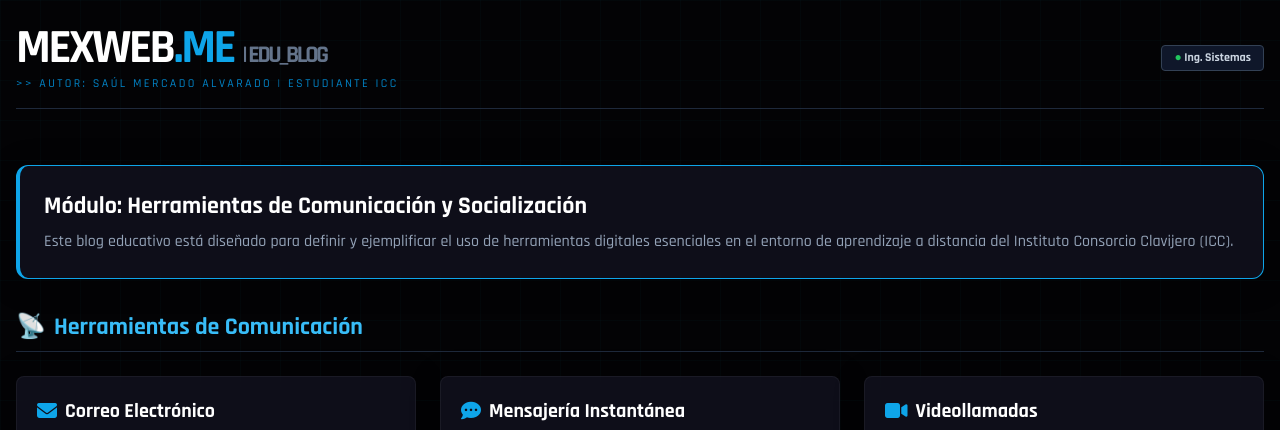
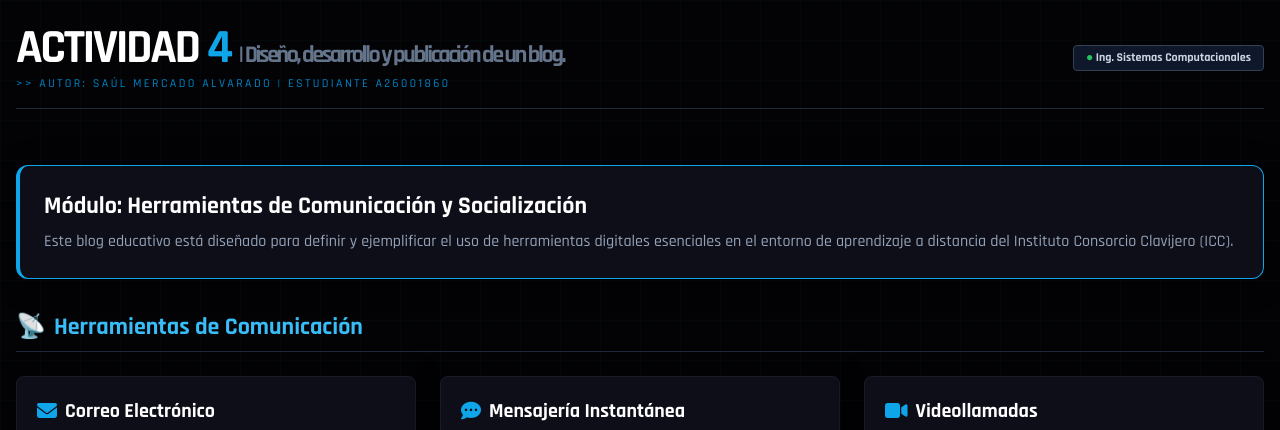
Before and after one commit to saulmx87/saulmx87.github.io, a plain HTML site: page ICC.html in a window 1280 px wide. Shown: the top 430 px of the page. Drawn offline with nearby package versions, Linux system fonts and the light colour scheme.

Commit message:
Update ICC.html

```diff
--- a/ICC.html
+++ b/ICC.html
@@ -3,7 +3,7 @@
 <head>
   <meta charset="UTF-8" />
   <meta name="viewport" content="width=device-width, initial-scale=1" />
-  <title>MexWeb Tech | Blog Educativo ICC</title>
+  <title>Blog Educativo ICC</title>
   <script src="https://cdn.tailwindcss.com"></script>
   <link href="https://fonts.googleapis.com/css2?family=Rajdhani:wght@500;700;900&display=swap" rel="stylesheet">
   <!-- FontAwesome para los logos (Teams, WhatsApp, Facebook, etc.) -->
@@ -41,13 +41,13 @@
     <div class="flex justify-between items-center mb-6 border-b border-slate-800 pb-4">
       <div>
         <h1 class="text-4xl md:text-5xl font-black text-white tracking-tighter">
-          MEXWEB<span class="text-sky-500">.ME</span> <span class="text-2xl text-slate-500">| EDU_BLOG</span>
+          ACTIVIDAD<span class="text-sky-500"> 4</span> <span class="text-2xl text-slate-500">| Diseño, desarrollo y publicación de un blog.</span>
         </h1>
-        <div class="text-xs text-sky-600 tracking-[0.2em] uppercase mt-1">>> Autor: Saúl Mercado Alvarado | Estudiante ICC</div>
+        <div class="text-xs text-sky-600 tracking-[0.2em] uppercase mt-1">>> Autor: Saúl Mercado Alvarado | Estudiante A26001860</div>
       </div>
       <div class="hidden md:flex gap-4 text-xs font-bold">
         <div class="bg-slate-900 px-3 py-1 rounded border border-slate-700">
-          <span class="text-green-500">●</span> Ing. Sistemas
+          <span class="text-green-500">●</span> Ing. Sistemas Computacionales
         </div>
       </div>
     </div>
```
